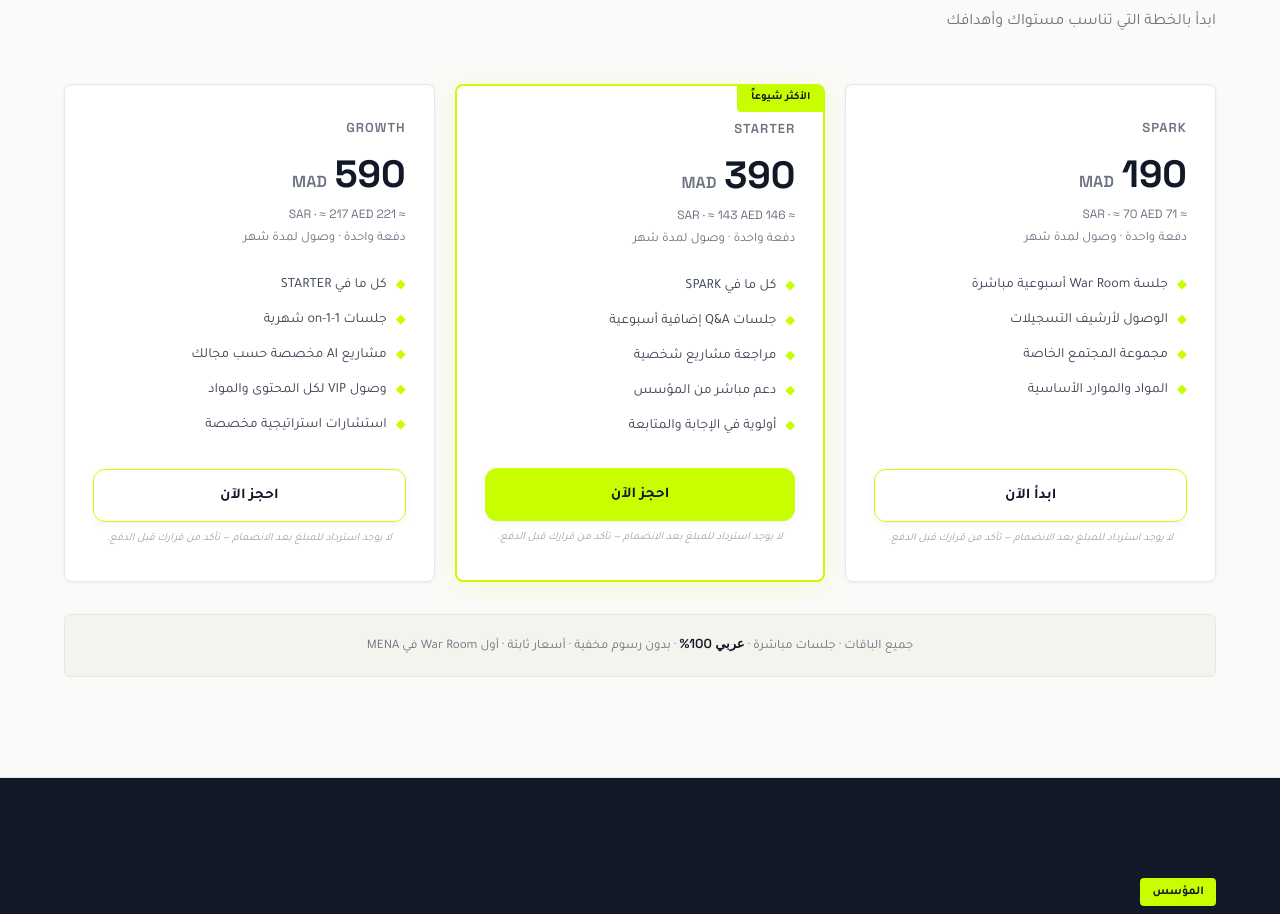
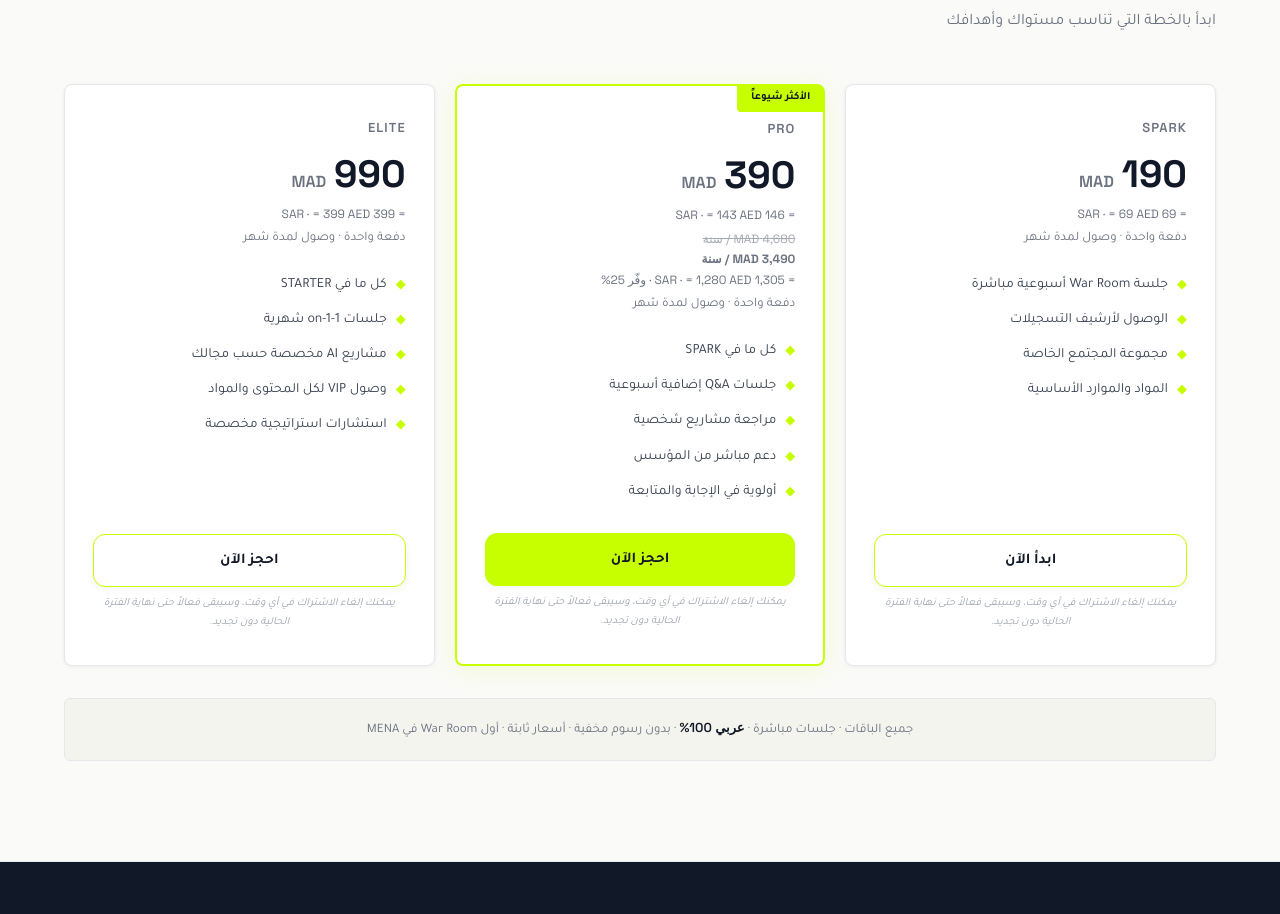
Before and after one commit to wahibtimoulali/FawriAI, a plain HTML site: page index.html in a window 1280 px wide. Shown: the part 3467-4381 px from the top of the page. Drawn offline with Linux system fonts and the light colour scheme.

Commit message:
Update index.html

```diff
--- a/index.html
+++ b/index.html
@@ -1642,7 +1642,7 @@ src="https://www.facebook.com/tr?id=2185905588901726&ev=PageView&noscript=1"/>
             <span class="amount">190</span>
             <span class="currency">MAD</span>
           </div>
-          <div class="pricing-conversions">≈ 71 SAR · ≈ 70 AED</div>
+          <div class="pricing-conversions">= 69 SAR · = 69 AED</div>
           <div class="pricing-period">دفعة واحدة · وصول لمدة شهر</div>
           <ul class="pricing-features">
             <li><span class="pf-check">◆</span><span>جلسة War Room أسبوعية مباشرة</span></li>
@@ -1651,18 +1651,23 @@ src="https://www.facebook.com/tr?id=2185905588901726&ev=PageView&noscript=1"/>
             <li><span class="pf-check">◆</span><span>المواد والموارد الأساسية</span></li>
           </ul>
           <a href="https://wa.me/212778411421?text=%D8%A3%D8%B1%D9%8A%D8%AF%20%D8%AD%D8%AC%D8%B2%20%D8%A8%D8%A7%D9%82%D8%A9%20Spark%20%D8%A8%D9%80%20190%20MAD" target="_blank" rel="noopener noreferrer" class="pricing-cta" aria-label="احجز باقة Spark بـ 190 MAD عبر واتساب">ابدأ الآن</a>
-          <p class="pkg-no-refund">لا يوجد استرداد للمبلغ بعد الانضمام — تأكد من قرارك قبل الدفع.</p>
-        </div>
-
-        <!-- STARTER -->
+          <p class="pkg-no-refund">يمكنك إلغاء الاشتراك في أي وقت، وسيبقى فعالاً حتى نهاية الفترة الحالية دون تجديد.</p>
+        </div>
+
+        <!-- PRO -->
         <div class="pricing-card popular">
           <div class="popular-badge">الأكثر شيوعاً</div>
-          <div class="pricing-plan-name">STARTER</div>
+          <div class="pricing-plan-name">PRO</div>
           <div class="pricing-price">
             <span class="amount">390</span>
             <span class="currency">MAD</span>
           </div>
-          <div class="pricing-conversions">≈ 146 SAR · ≈ 143 AED</div>
+          <div class="pricing-conversions">= 146 SAR · = 143 AED</div>
+          <div class="pricing-conversions">
+  <span style="text-decoration: line-through; opacity:0.6;">4,680 MAD / سنة</span><br>
+  <strong>3,490 MAD / سنة</strong><br>
+  = 1,305 SAR · = 1,280 AED · وفّر 25%
+                </div>
           <div class="pricing-period">دفعة واحدة · وصول لمدة شهر</div>
           <ul class="pricing-features">
             <li><span class="pf-check">◆</span><span>كل ما في SPARK</span></li>
@@ -1671,18 +1676,18 @@ src="https://www.facebook.com/tr?id=2185905588901726&ev=PageView&noscript=1"/>
             <li><span class="pf-check">◆</span><span>دعم مباشر من المؤسس</span></li>
             <li><span class="pf-check">◆</span><span>أولوية في الإجابة والمتابعة</span></li>
           </ul>
-          <a href="https://wa.me/212778411421?text=%D8%A3%D8%B1%D9%8A%D8%AF%20%D8%AD%D8%AC%D8%B2%20%D8%A8%D8%A7%D9%82%D8%A9%20Starter%20%D8%A8%D9%80%20390%20MAD" target="_blank" rel="noopener noreferrer" class="pricing-cta" aria-label="احجز باقة Starter بـ 390 MAD عبر واتساب">احجز الآن</a>
-          <p class="pkg-no-refund">لا يوجد استرداد للمبلغ بعد الانضمام — تأكد من قرارك قبل الدفع.</p>
-        </div>
-
-        <!-- GROWTH -->
+          <a href="https://wa.me/212778411421?text=%D8%A3%D8%B1%D9%8A%D8%AF%20%D8%AD%D8%AC%D8%B2%20%D8%A8%D8%A7%D9%82%D8%A9%20PRO%20%D8%A8%D9%80%20390%20MAD" target="_blank" rel="noopener noreferrer" class="pricing-cta" aria-label="احجز باقة PRO بـ 390 MAD عبر واتساب">احجز الآن</a>
+          <p class="pkg-no-refund">يمكنك إلغاء الاشتراك في أي وقت، وسيبقى فعالاً حتى نهاية الفترة الحالية دون تجديد.</p>
+        </div>
+
+        <!-- ELITE -->
         <div class="pricing-card">
-          <div class="pricing-plan-name">GROWTH</div>
+          <div class="pricing-plan-name">ELITE </div>
           <div class="pricing-price">
-            <span class="amount">590</span>
+            <span class="amount">990</span>
             <span class="currency">MAD</span>
           </div>
-          <div class="pricing-conversions">≈ 221 SAR · ≈ 217 AED</div>
+          <div class="pricing-conversions">= 399 SAR · = 399 AED</div>
           <div class="pricing-period">دفعة واحدة · وصول لمدة شهر </div>
           <ul class="pricing-features">
             <li><span class="pf-check">◆</span><span>كل ما في STARTER</span></li>
@@ -1691,8 +1696,8 @@ src="https://www.facebook.com/tr?id=2185905588901726&ev=PageView&noscript=1"/>
             <li><span class="pf-check">◆</span><span>وصول VIP لكل المحتوى والمواد</span></li>
             <li><span class="pf-check">◆</span><span>استشارات استراتيجية مخصصة</span></li>
           </ul>
-          <a href="https://wa.me/212778411421?text=%D8%A3%D8%B1%D9%8A%D8%AF%20%D8%AD%D8%AC%D8%B2%20%D8%A8%D8%A7%D9%82%D8%A9%20Growth%20%D8%A8%D9%80%20590%20MAD" target="_blank" rel="noopener noreferrer" class="pricing-cta" aria-label="احجز باقة Growth بـ 590 MAD عبر واتساب">احجز الآن</a>
-          <p class="pkg-no-refund">لا يوجد استرداد للمبلغ بعد الانضمام — تأكد من قرارك قبل الدفع.</p>
+          <a href="https://wa.me/212778411421?text=%D8%A3%D8%B1%D9%8A%D8%AF%20%D8%AD%D8%AC%D8%B2%20%D8%A8%D8%A7%D9%82%D8%A9%20ELITE%20%D8%A8%D9%80%20590%20MAD" target="_blank" rel="noopener noreferrer" class="pricing-cta" aria-label="احجز باقة ELITE بـ 990 MAD عبر واتساب">احجز الآن</a>
+          <p class="pkg-no-refund">يمكنك إلغاء الاشتراك في أي وقت، وسيبقى فعالاً حتى نهاية الفترة الحالية دون تجديد.</p>
         </div>
       </div>
       <div class="pricing-note">
```
